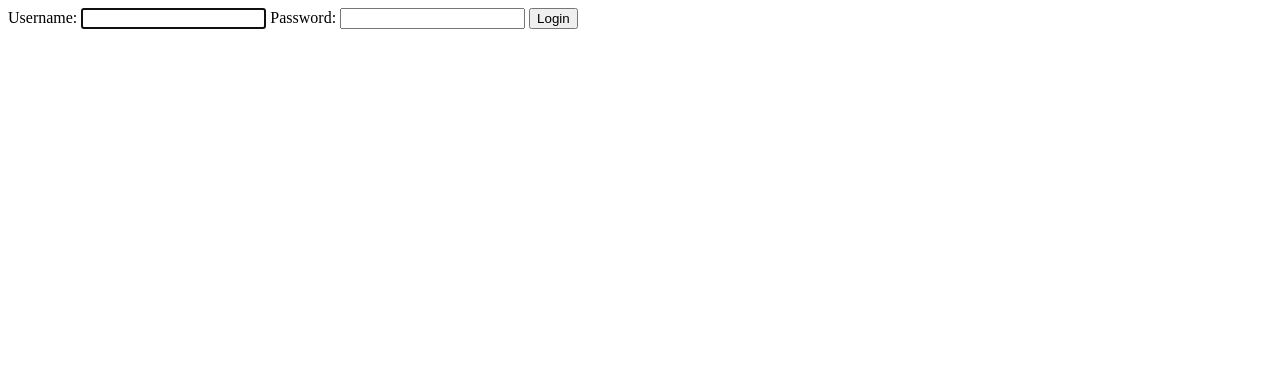
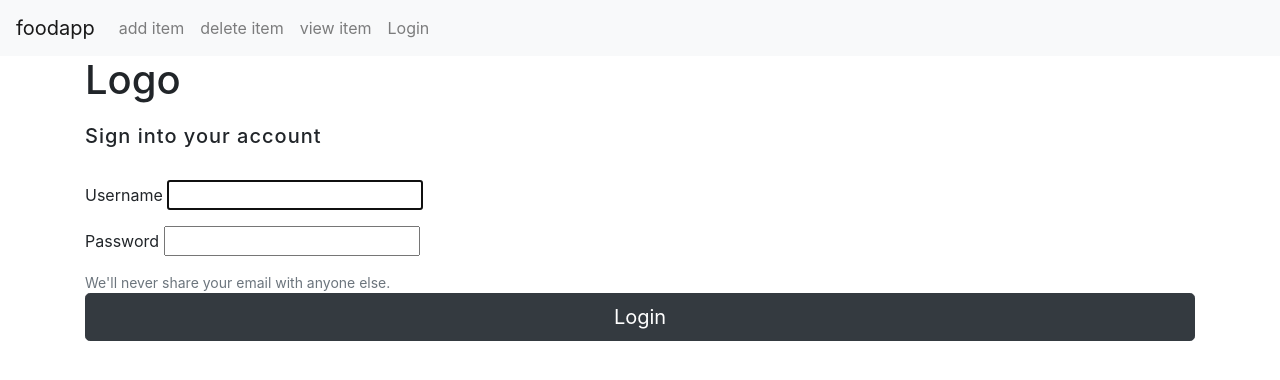
Before and after one commit to CodingBurak/django, a Django app: page /login/ in a window 1280 px wide. Shown: the top 380 px of the page. Run offline with Django 4.2, Linux system fonts and the light colour scheme.

Commit message:
feat: class based views

```diff
--- a/mysite/food/templates/food/index.html
+++ b/mysite/food/templates/food/index.html
@@ -19,14 +19,14 @@
         <img class ="card" height="150px" src={{item.item_image}}></img>
       </div>
 
-      <div class="col-md-4">
+      <div class="col-md-4 p-5">
         <h3>{{item.item_name}}</h3>
         <h5>{{item.item_desc}}</h5><h5>{{item.item_price}}</h5>
-
+        <h2>{{item.user_name.username}}</h2>
       </div>
 
       <div class="col-md-2">
-        <a href="{% url 'food:detail' item.id %}" class="btn btn-success"> Detail </a>
+        <a href="{{item.get_absolute_url}}" class="btn btn-success"> Detail </a>
         <a href="{% url 'food:update_item' item.id %}" class="btn btn-primary"> Update </a>
         <a href="{% url 'food:delete_item' item.id %}"class="btn btn-warning"> Delete </a>
       </div>
--- a/mysite/food/urls.py
+++ b/mysite/food/urls.py
@@ -4,13 +4,17 @@ from . import views
 app_name = "food"
 urlpatterns = [
     #/food
-    path("", views.index, name = "index"),
-    path("item", views.item, name="item"),
+    #path("", views.index, name = "index"),
+    path("", views.IndexClassView.as_view(), name= "index"),
+   # path("item", views.item, name="item"),
     #"food/id"
-    path("<int:item_id>/", views.detail, name="detail"),
+    path("<int:pk>/", views.DetailClassView.as_view(), name="detail"),
+    #path("<int:item_id>/", views.detail, name="detail"),
     #add
-    path("add", views.create_item, name="create_item"),
+    path("add", views.CreateItemView.as_view(), name="create_item"),
     #edit
     path("update/<int:item_id>", views.update_item, name="update_item"),
-    path("delete/<int:item_id>", views.delete_item, name="delete_item")
+    #delete
+   # path("delete/<int:item_id>", views.delete_item, name="delete_item")
+    path("delete/<int:pk>", views.ItemDeleteView.as_view(), name="delete_item")
 ]
--- a/mysite/users/templates/users/login.html
+++ b/mysite/users/templates/users/login.html
@@ -1,7 +1,26 @@
-<form method="POST">
-  {% csrf_token %}
+{% extends 'food/base.html' %} {% block body %}
 
-  {{form}}
+<div class="container">
+  <div class="d-flex align-items-center mb-3 pb-1">
+    <i class="fas fa-cubes fa-2x me-3" style="color: #ff6219"></i>
+    <span class="h1 fw-bold mb-0">Logo</span>
+  </div>
 
-  <button type="submit">Login</button>
-</form>
+  <h5 class="fw-normal mb-3 pb-3" style="letter-spacing: 1px">
+    Sign into your account
+  </h5>
+
+  <form method="POST">
+    {% csrf_token %} {% for field in form %}
+    <div class="form-group">{{ field.label }} {{ field }}</div>
+    {% endfor %}
+    <small id="emailHelp" class="form-text text-muted"
+      >We'll never share your email with anyone else.</small
+    >
+    <div class="">
+      <button class="btn btn-dark btn-lg btn-block" type="submit">Login</button>
+    </div>
+  </form>
+</div>
+
+{% endblock body %}
```
Also changed, not shown: mysite/food/models.py (+7 -1 lines), mysite/food/templates/food/item-form.html (+16 -2 lines), mysite/food/views.py (+53 -1 lines), mysite/users/templates/users/register.html (+20 -4 lines), mysite/food/migrations/0001_initial.py, mysite/food/migrations/0002_item_item_image.py (deleted), mysite/food/migrations/0002_remove_item_user_name.py (added), mysite/food/migrations/0003_alter_item_item_image.py (deleted), mysite/food/migrations/0003_item_user_name.py (added), mysite/food/migrations/0004_alter_item_item_image.py (deleted).
